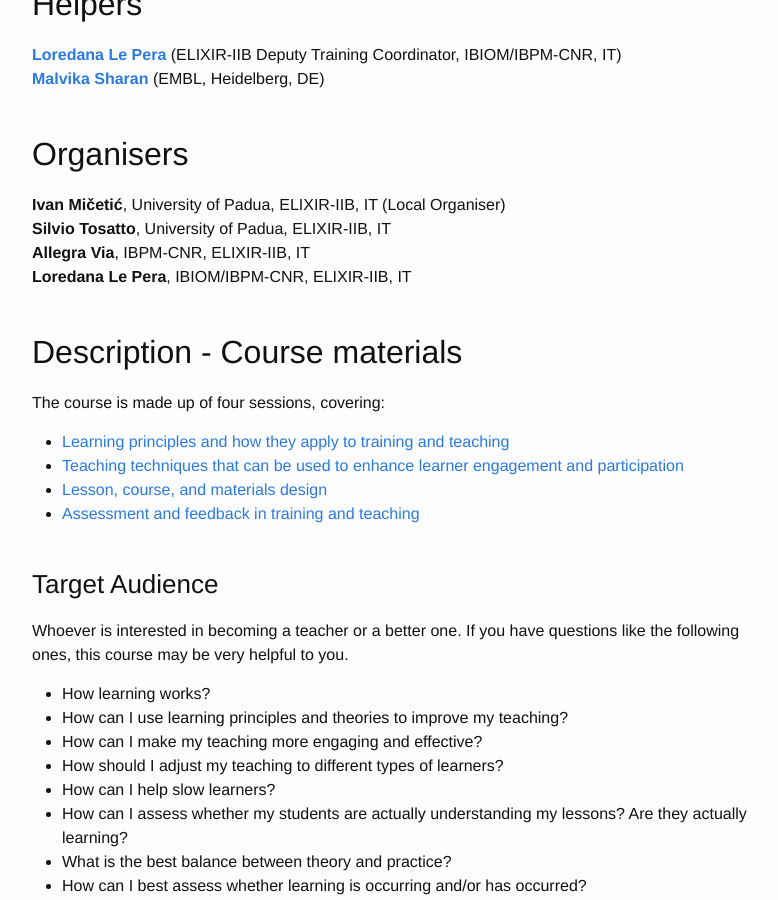
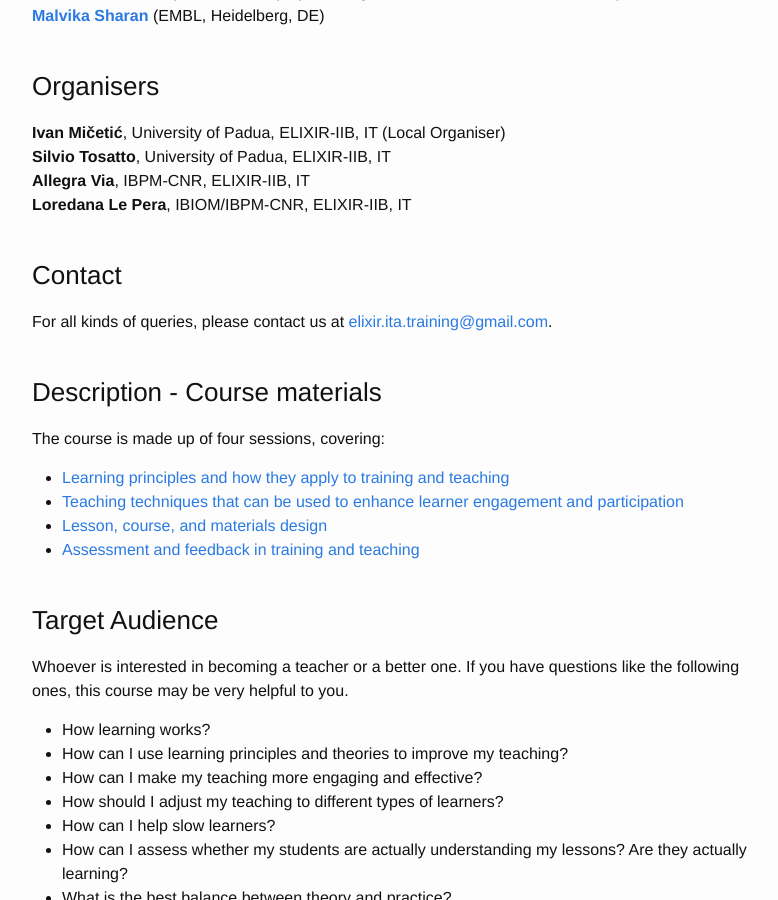
Before and after one commit to ELIXIR-IIB-training/website, a Jekyll site: the page built from _posts/2019-05-30-train-the-trainer-padua.md, in a window 1280 px wide and 900 px high, scrolled down 1634 px. Shown: the whole window, without its empty margins (238-1016 px from the left). Built offline with Jekyll 4.4.1, drawn with Linux system fonts in a browser that asks for light colours.

Commit message:
Added Contact session

```diff
--- a/_posts/2019-05-30-train-the-trainer-padua.md
+++ b/_posts/2019-05-30-train-the-trainer-padua.md
@@ -24,22 +24,22 @@ description: ELIXIR-EXCELERATE, in collaboration with ELIXIR-IIB, is pleased to
 ELIXIR-EXCELERATE in collaboration with ELIXIR-IIB is pleased to announce a Train the Trainer (TtT) event.
 <br>
 
-## Important dates
+### Important dates
 Course date: <b>30-31 May, 2019</b>
 <br>
 <br>
 
-## Selection
+### Selection
 We will accept a maximum of **20** participants. Priority will be given to candidates from Elixir-IIB institutes (see below) and ELIXIR nodes. Notifications of acceptance will be sent shortly after the application, which will remain open until we reach 20 participants.
 <br>
 <br>
 <br>
-## [Application form - Registration](https://forms.gle/Z9Jdg9bH3qCsaCgY8)
+### [Application form - Registration](https://forms.gle/Z9Jdg9bH3qCsaCgY8)
 <br>
 <br>
 
 
-## Venue
+### Venue
 University of Padua,<br>
 [Campus of Biology and Biomedicine "Fiore di Botta"](https://goo.gl/maps/KTfu5iZ7TnQ2),<br>
 Aula Studio 2, floor -1<br>
@@ -52,22 +52,22 @@ Suggested hotels are [Hotel NH Padova (ca. 80-90€ per night)](https://www.nh-h
 <br>
 
 
-## Fee
+### Fee
 There is no course attendance fee. The participants will need to bear their travel and accommodation costs. Candidates from ELIXIR nodes might apply for an [ELIXIR Staff Exchange Programme Travel Grant](https://goo.gl/auzcnY) when they fill their application form.
 <br>
 <br>
 
-## Instructors
+### Instructors
 [**Allegra Via**](../../../instructors/allegra_via.html) (ELIXIR-IIB Training Coordinator, IBPM-CNR, IT)<br>
 **Jessica Lindvall** (ELIXIR-SE Training Coordinator, NBIS, SE)<br>
 
-## Helpers
+### Helpers
 [**Loredana Le Pera**](../../../instructors/loredana_le_pera.html) (ELIXIR-IIB Deputy Training Coordinator, IBIOM/IBPM-CNR, IT)<br>
 [**Malvika Sharan**](https://about.me/malvikasharan) (EMBL, Heidelberg, DE)
 <br>
 <br>
 
-## Organisers
+### Organisers
 **Ivan Mičetić**, University of Padua, ELIXIR-IIB, IT (Local Organiser)<br>
 **Silvio Tosatto**, University of Padua, ELIXIR-IIB, IT<br>
 **Allegra Via**, IBPM-CNR, ELIXIR-IIB, IT<br>
@@ -75,7 +75,12 @@ There is no course attendance fee. The participants will need to bear their trav
 <br>
 <br>
 
-## Description - Course materials
+### Contact
+For all kinds of queries, please contact us at <elixir.ita.training@gmail.com>.
+<br>
+<br>
+
+### Description - Course materials
 The course is made up of four sessions, covering:
 * [Learning principles and how they apply to training and teaching](https://github.com/TrainTheTrainer/ELIXIR-EXCELERATE-TtT/blob/master/TtT_session_1.md)
 * [Teaching techniques that can be used to enhance learner engagement and participation](https://github.com/TrainTheTrainer/ELIXIR-EXCELERATE-TtT/blob/master/TtT_session_2.md)
@@ -119,7 +124,7 @@ If you have questions like the following ones, this course may be very helpful t
 <br>
 <br>
 
-# Programme
+## Programme
 
 <table border="1">
 <tr>
```
